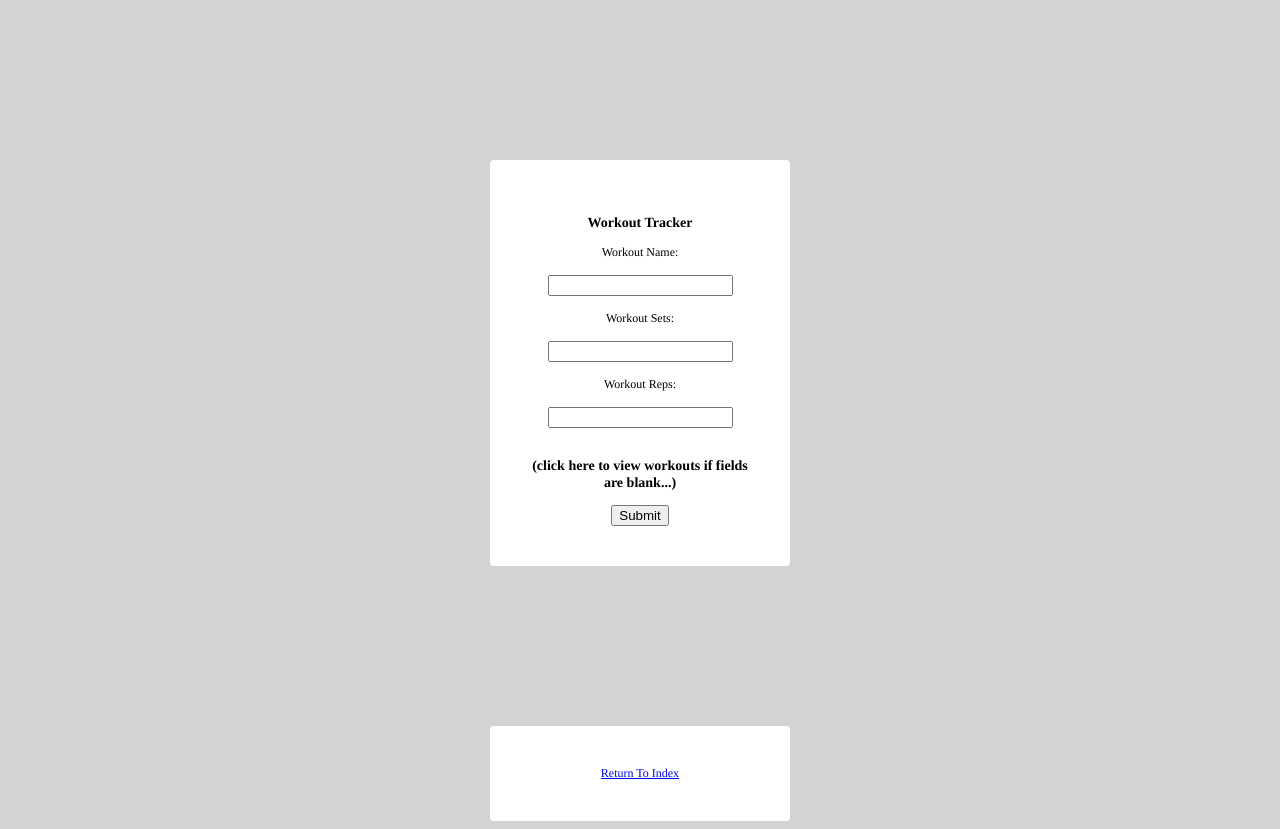
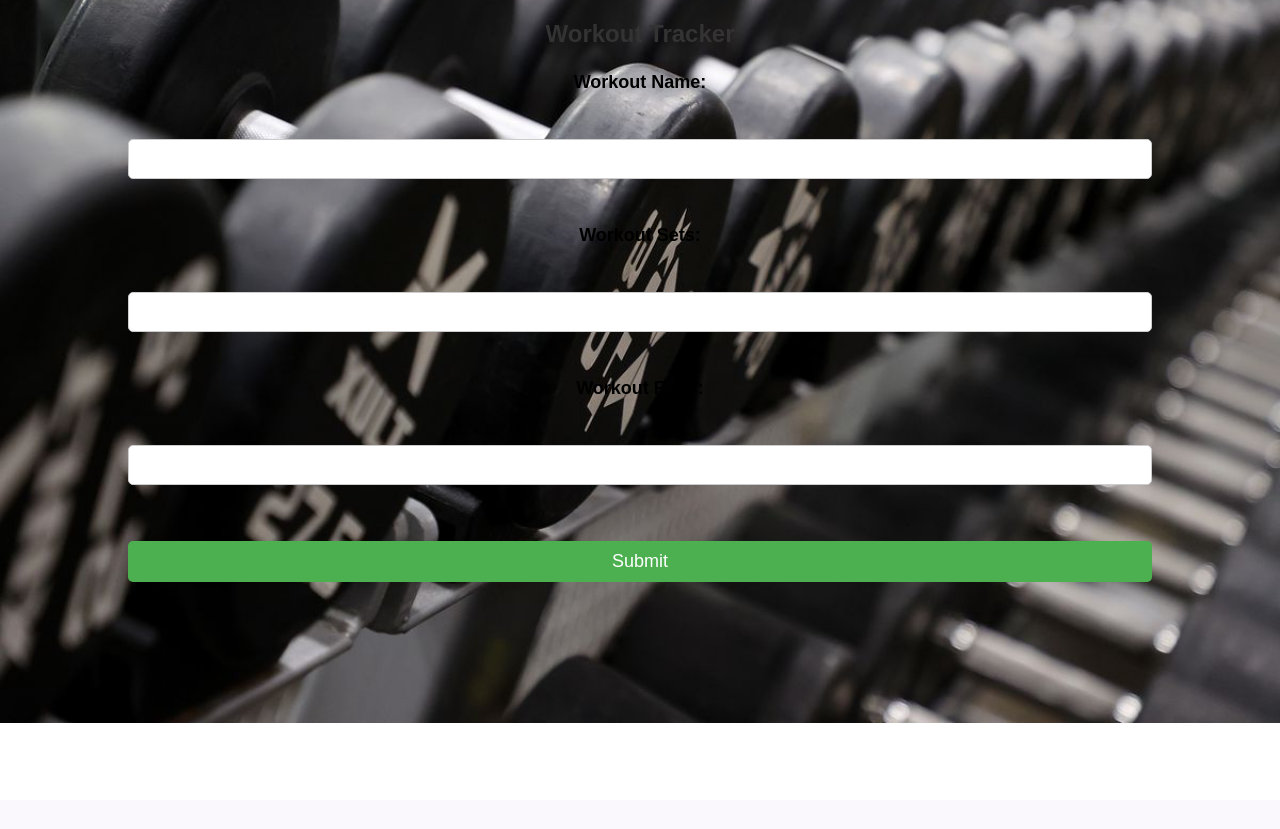
Before and after one commit to HNikkel/HealthTrackerPro, a PHP site: page /workout.php in a window 1280 px wide. After the commit the page ends 723 px from the top, so only its background shows below. Run offline with PHP 8.4, Linux system fonts and the light colour scheme.

Commit message:
added prompts

```diff
--- /dev/null
+++ b/prompts.php
@@ -0,0 +1,87 @@
+<!DOCTYPE html>
+<html lang="en">
+<head>
+    <meta charset="UTF-8">
+    <meta name="viewport" content="width=device-width, initial-scale=1.0">
+    <title>Exercise Reminder Popup</title>
+    <style>
+        body {
+            font-family: Arial, sans-serif;
+        }
+
+        .overlay {
+            display: none;
+            position: fixed;
+            top: 0;
+            left: 0;
+            width: 100%;
+            height: 100%;
+            background-color: rgba(0, 0, 0, 0.7);
+            z-index: 1000;
+        }
+
+        .popup {
+            display: none;
+            position: fixed;
+            top: 50%;
+            left: 50%;
+            transform: translate(-50%, -50%);
+            padding: 20px;
+            background-color: #fff;
+            box-shadow: 0 0 10px rgba(0, 0, 0, 0.5);
+            z-index: 1001;
+            text-align: center;
+        }
+
+        .popup-close {
+            cursor: pointer;
+            position: absolute;
+            top: 10px;
+            right: 10px;
+            font-size: 18px;
+        }
+    </style>
+</head>
+<body>
+
+<div class="overlay" id="overlay"></div>
+
+<div class="popup" id="exercisePopup">
+    <span class="popup-close" onclick="closeExercisePopup()">X</span>
+    <p>It's time to Exercise</p>
+</div>
+
+<script>
+    function showExercisePopup() {
+        document.getElementById('overlay').style.display = 'block';
+        document.getElementById('exercisePopup').style.display = 'block';
+    }
+
+    function closeExercisePopup() {
+        document.getElementById('overlay').style.display = 'none';
+        document.getElementById('exercisePopup').style.display = 'none';
+    }
+
+    setInterval(function() {
+        showExercisePopup();
+    }, 60000); // 1 minute interval
+
+    function toggleExercisePopup(shouldShow) {
+    const displayValue = shouldShow ? 'block' : 'none';
+    document.getElementById('overlay').style.display = displayValue;
+    document.getElementById('exercisePopup').style.display = displayValue;
+}
+
+function showExercisePopup() {
+    toggleExercisePopup(true);
+}
+
+function closeExercisePopup() {
+    toggleExercisePopup(false);
+}
+
+setInterval(showExercisePopup, 60000);
+</script>
+
+</body>
+</html>
--- a/reviews.php
+++ b/reviews.php
@@ -1,4 +1,5 @@
-<?php session_start() ?>
+<?php session_start();
+include('prompts.php'); //added prompts ?>
 <!DOCTYPE html>
 <html>
     <head>
--- a/style.css
+++ b/style.css
@@ -1,105 +1,98 @@
 body {
-    background: lightgray;
-    font-family: times;
+  font-family: Arial, sans-serif;
+  margin: 0;
+  padding: 0;
+  background-image: url('dumbell2.jpg');
+  background-size: cover;
 }
 
-#form {
-    width: 300px;
-    margin: 20vh auto 0 auto;
-    padding: 40px;
-    background-color: white;
-    border-radius: 4px;
-    font-size: 12px;
-}
-
-#form h1 {
+header {
+  background-color: #333;
+  color: #fff;
+  padding: 10px;
   text-align: center;
 }
 
-#form button  {
-    padding: 10px;
-    margin-top: 10px;
-    width: 100%;
-    color: white;
-    background-color: green;
-    border: none;
-    border-radius: 4px;
+nav {
+  text-align: center;
 }
 
-.input-control {
-    display: flex;
-    flex-direction: column;
-}
-
-.input-control input {
-    border: 2px solid #f0f0f0;
-    border-radius: 4px;
-    display: block;
-    font-size: 12px;
-    padding: 10px;
-    width: 100%;
-}
-
-.input-control .error {
-    color: red;
-    font-size: 9px;
-    height: 13px;
-}
-
-/*header style*/
-header {
-    text-align: center;
-    padding: 20px;
- }
 ul {
   list-style-type: none;
   margin: 0;
   padding: 0;
   overflow: hidden;
-    background-color: #333;
+  background-color: #444;
+  width: 100%;
+  display: flex;
+  justify-content: center;
 }
 
 li {
-    float: left;
+  display: inline;
 }
 
 li a {
-    display: block;
-    color: white;
-    text-align: center;
+  display: inline-block;
+  color: #fff;
+  text-decoration: none;
   padding: 14px 16px;
-    text-decoration: none;
 }
 
 li a:hover {
-    background-color: #111;
+  background-color: #555;
 }
-  .active {
-    background-color: #04AA6D;
-  }
- /*creating the two-column layout*/
- *{
+
+main {
+  padding: 20px;
+  text-align: center;
+  color: #333;
+  background-color: rgba(255, 255, 255, 0.8);
+  border-radius: 10px;
+  margin: auto;
+  max-width: 800px;
+  min-height: 100vh;
   box-sizing: border-box;
 }
+
 .row {
   display: flex;
-    flex-wrap: wrap;
+  justify-content: center;
+  align-items: center;
 }
+
 .post-text-box {
-    flex: 70%;
   padding: 20px;
 }
- .profile {
-    flex: 70%;
-    padding: 20px;
+
+footer {
+  background-color: #333;
+  color: #fff;
+  padding: 10px;
+  text-align: center;
+  position: fixed;
+  bottom: 0;
+  width: 100%;
 }
- /*profile image and heading style*/
- .profile img {
-    width: 120px;
-    display: block;
-    margin-left: 0;
-    margin-right: 0;
+header {
+  position: relative; /* Added position property for absolute positioning */
 }
- .profile h1 {
-    text-align: center;
+
+.user-nav {
+  position: absolute;
+  top: 10px;
+  right: 10px;
+  display: flex;
+  align-items: center;
 }
+
+.user-nav a {
+  color: #fff;
+  text-decoration: none;
+  margin-left: 10px;
+}
+
+/* Adjusted header padding to make space for user-nav */
+header {
+  padding: 20px 10px;
+}
--- a/workout.php
+++ b/workout.php
@@ -1,4 +1,5 @@
 <?php session_start();
+include('prompts.php'); //added prompts
     if(isset($_POST["username"])){
         $_SESSION["username"] = $_POST["username"];
     }
@@ -14,9 +15,82 @@
         <title>Workout Tracker</title>
         <link rel="stylesheet" type="text/css" href="style.css">
         <style>
-            form, div, table, tr{
-                text-align: center;
-            }
+
+            body {
+            font-family: Arial, sans-serif;
+            margin: 0;
+            padding: 0;
+            text-align: center;
+            background-image: url('dumbell2.jpg');
+            background-size: cover;
+            background-position: center;
+            background-repeat: no-repeat;
+        }
+
+        #form-container {
+            max-width: 600px;
+            margin: 50px auto;
+            background-color: rgba(255, 255, 255, 0.3);
+            padding: 20px;
+            border-radius: 10px;
+            box-shadow: 0 0 10px rgba(0, 0, 0, 0.1);
+        }
+
+        form {
+            display: flex;
+            flex-direction: column;
+            align-items: center;
+        }
+
+        span {
+            font-weight: bold;
+            font-size: 18px;
+        }
+
+        input {
+            width: 80%;
+            padding: 10px;
+            margin: 10px 0;
+            box-sizing: border-box;
+            border: 1px solid #ccc;
+            border-radius: 5px;
+            font-size: 16px;
+        }
+
+        h3 {
+            margin-top: 20px;
+            color: #333;
+            font-size: 24px;
+        }
+
+        input[type="submit"] {
+            background-color: #4CAF50;
+            color: white;
+            padding: 10px 15px;
+            border: none;
+            border-radius: 5px;
+            cursor: pointer;
+            font-size: 18px;
+        }
+
+        input[type="submit"]:hover {
+            background-color: #45a049;
+        }
+
+        #form a {
+            text-decoration: none;
+            color: #333;
+            margin-top: 20px;
+            display: inline-block;
+            padding: 10px 15px;
+            background-color: #ddd;
+            border-radius: 5px;
+            font-size: 16px;
+        }
+
+        #form a:hover {
+            background-color: #bbb;
+        }
         </style>
     </head>
 <?php
@@ -111,13 +185,10 @@
             <input type="number" name="workoutSets"><br><br>
             <span>Workout Reps:</span><br><br>
             <input type="number" name="workoutReps"><br><br>
-            <h3>(click here to view workouts if fields are blank...)</h3>
             <input type="submit" name="Submit">
         </form>
 
-        <div id="form">
-        <a href="index.html">Return To Index</a>
-        </div>
+
     </body>
 </html>
 <?php
```
Also changed, not shown: homepage.php (+3 -100 lines). Lines whose indentation alone changed are shown as unchanged.
